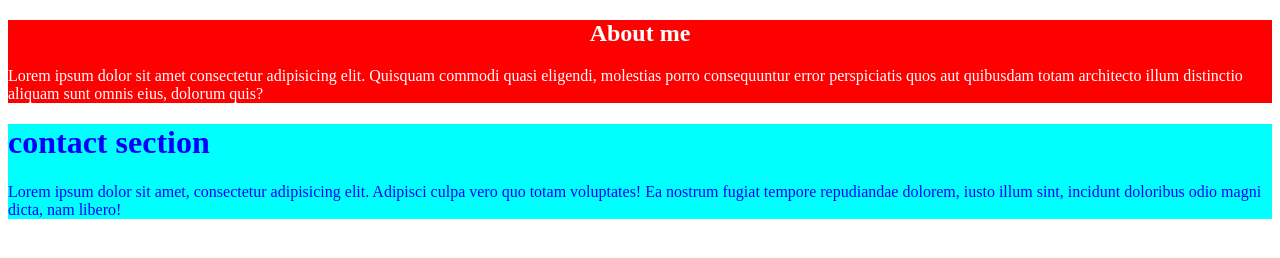
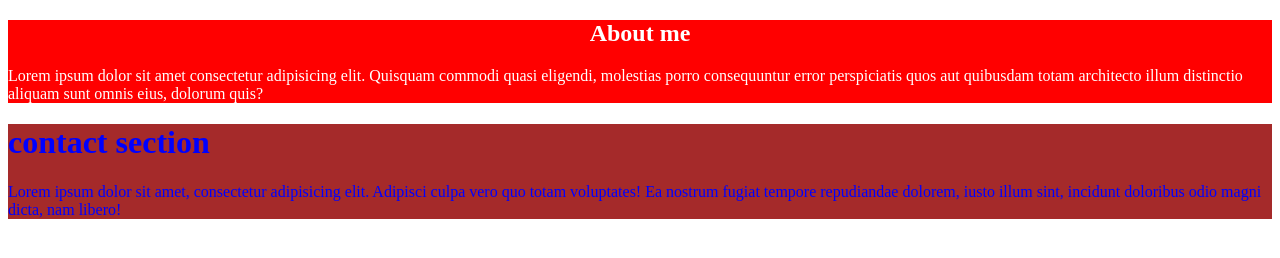
Before and after one commit to Prasunkhanal7/musk-3, a plain HTML site: page timepass.html in a window 1280 px wide. Drawn offline with Linux system fonts and the light colour scheme.

Commit message:
change color

```diff
--- a/timepass.html
+++ b/timepass.html
@@ -12,7 +12,7 @@
 }
 .two{
     color: blue;
-    background-color: aqua;
+    background-color: brown;
 }
 </style>
 <body>
```
